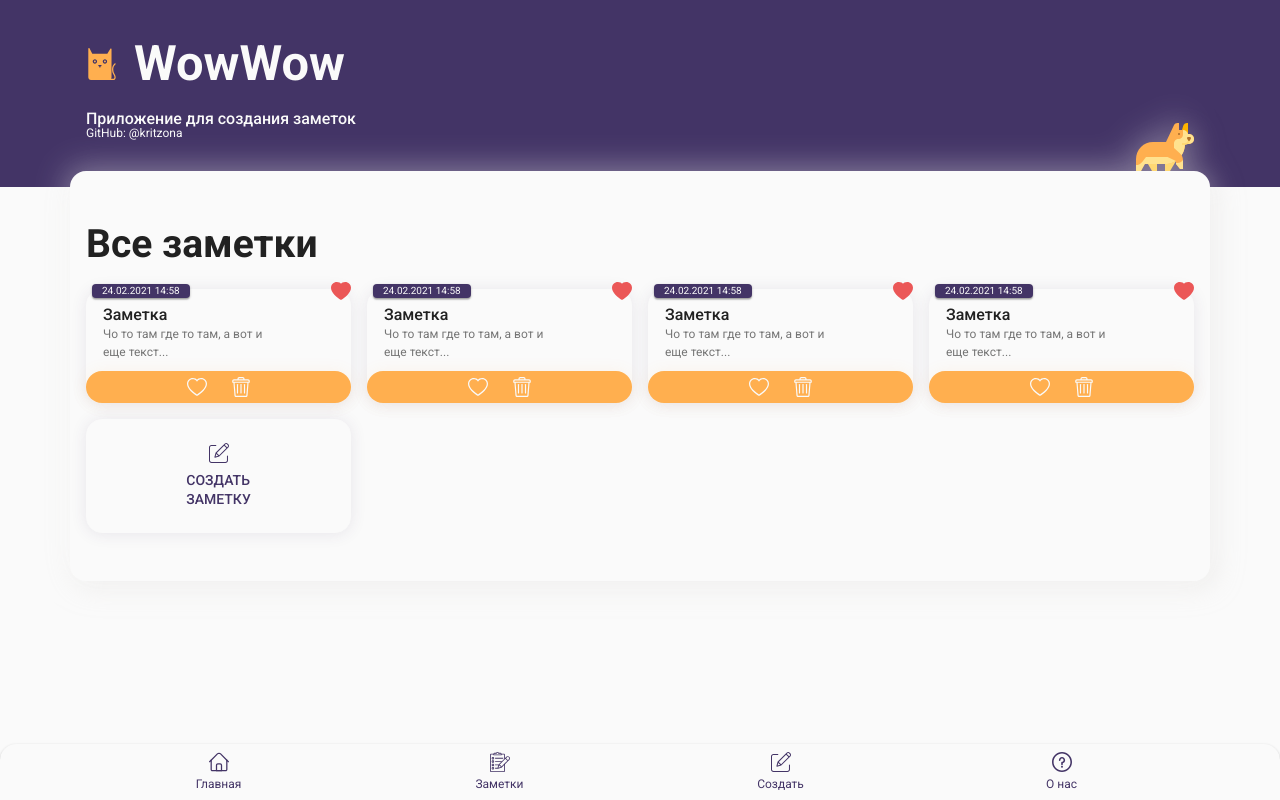
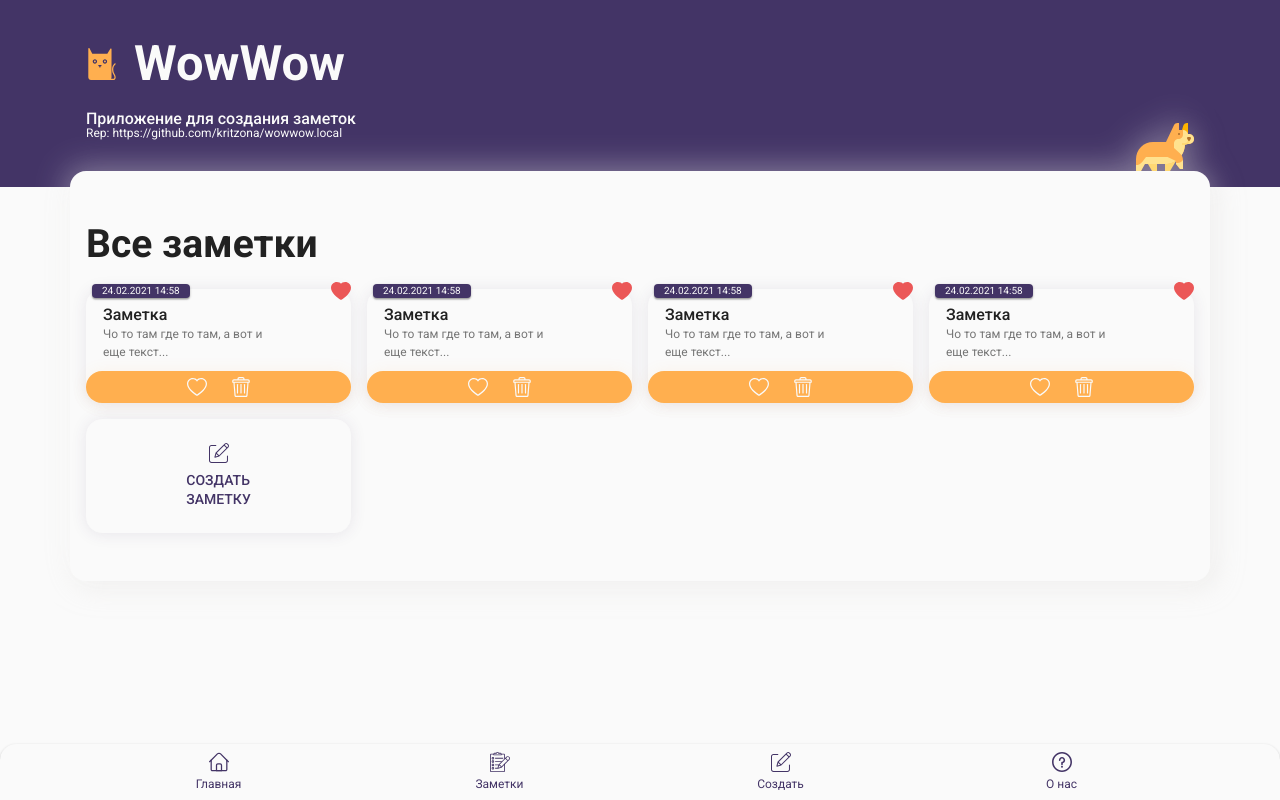
Before and after one commit to kritzona/wowwow-client, a React (Create React App) app: page / in a window 1280 px wide. Built offline with nearby package versions, Linux system fonts and the light colour scheme.

Commit message:
Поменял ссылку на репозиторий

```diff
--- a/src/components/organisms/Header/Header.tsx
+++ b/src/components/organisms/Header/Header.tsx
@@ -34,7 +34,9 @@ const Header = (props: IProps) => {
           </Row>
           <Row gutter={true}>
             <Column size={12}>
-              <Text type="caption">GitHub: @kritzona</Text>
+              <Text type="caption">
+                Rep: https://github.com/kritzona/wowwow.local
+              </Text>
             </Column>
           </Row>
         </HeaderBottomStyled>
```
